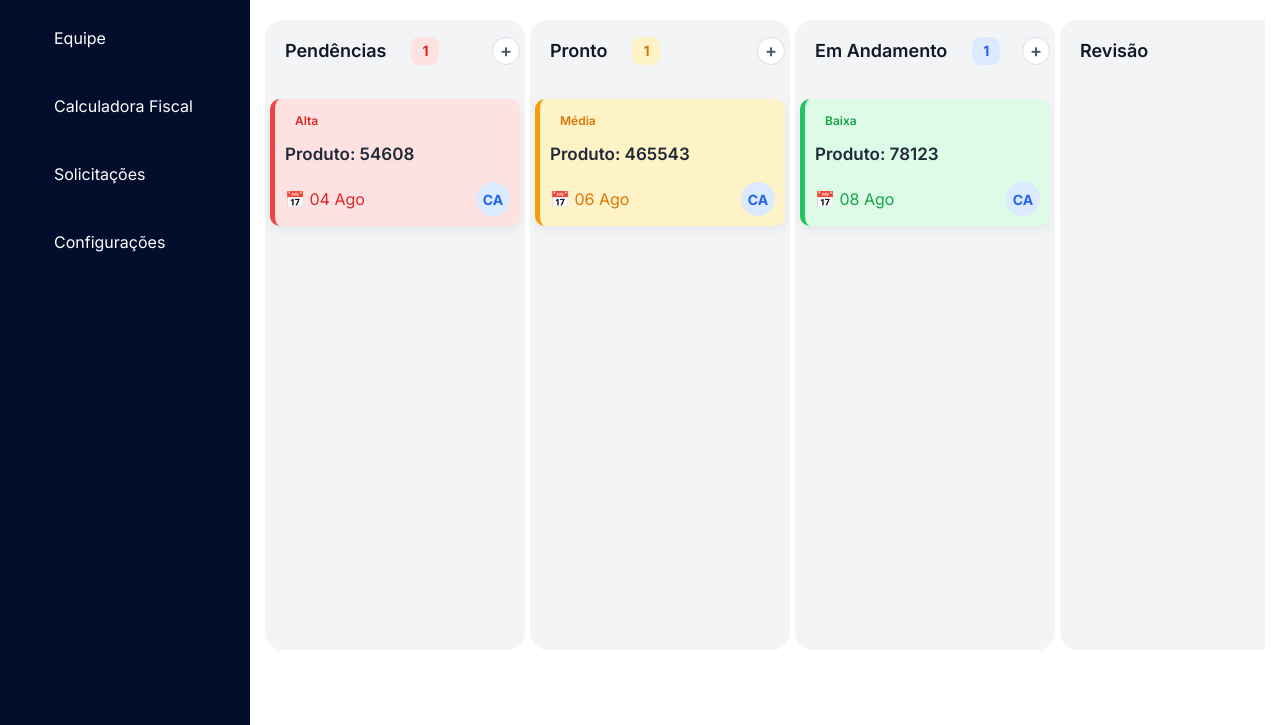
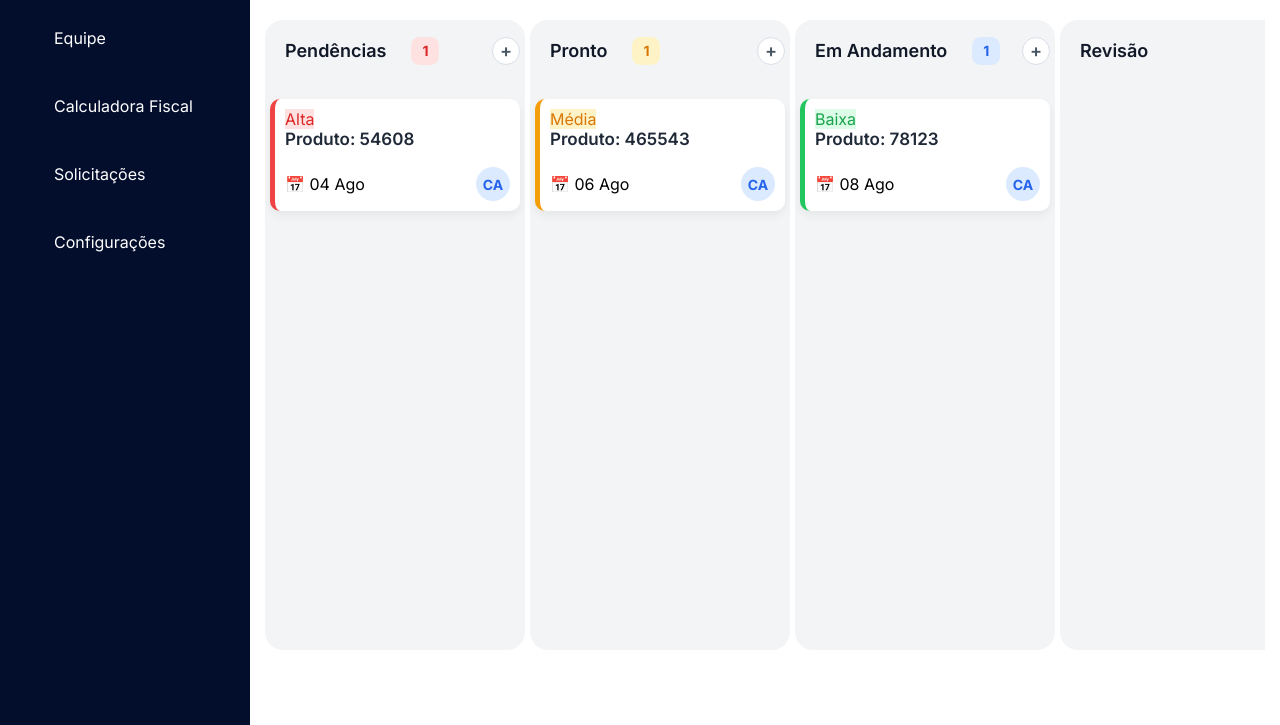
Before and after one commit to Cristayfer/FlowTask, a plain HTML site: page index.html in a window 1280 px wide. Shown: the part 75-800 px from the top of the page. Drawn offline with Linux system fonts and the light colour scheme; a script that the page names is missing.

Commit message:
Finalizado layout dos cards

```diff
--- a/index.html
+++ b/index.html
@@ -46,7 +46,7 @@
         <header class="header">
 
             <div class="search-box">
-                <span class="search-box-icon">🔍 </span>
+                <span class="search-icon">🔍 </span>
                 <input
                     type="text"
                     placeholder="Pesquisar tarefas...">
@@ -55,7 +55,7 @@
 
             <div class="header-right">
 
-                <button id="abrir", class="btn-add">
+                <button id="abrir" class="btn-add">
                     + Nova Tarefa
                 </button>
 
@@ -95,7 +95,7 @@
 
                     <div class="card priority-high">
 
-                        <span class="priority priority-high">Alta</span>
+                        <span class="badge priority-high">Alta</span>
 
                         <h4>
                             Produto: 54608
@@ -143,8 +143,7 @@
 
                     <div class="card priority-medium">
 
-                        <span class="priority priority-medium">Média</span>
-                        </span>
+                        <span class="badge priority-medium">Média</span>
 
                         <h4>
                             Produto: 465543
@@ -192,8 +191,7 @@
 
                     <div class="card priority-low">
 
-                        <span class="priority priority-low">Baixa</span>
-                        </span>
+                        <span class="badge priority-low">Baixa</span>
 
                         <h4>
                             Produto: 78123
--- a/style.css
+++ b/style.css
@@ -220,7 +220,7 @@ main{
 
 /* ---------------- CARDS ---------------- */
 .card{
-    background: white;
+    background: white !important;
     padding: 10px;
     border-radius: 10px;
     margin-top: -15px;
@@ -264,15 +264,15 @@ main{
     font-weight:600;
     margin-bottom:12px;
 }
-.priority-high {
-    background: #FEE2E2;
+.badge.priority-high {
+    background: #fee2e2;
     color: #DC2626;
 }
-.priority-medium {
+.badge.priority-medium {
     background: #FEF3C7;
     color: #D97706;
 }
-.priority-low {
+.badge.priority-low {
     background: #DCFCE7;
     color: #16A34A;
 }
```
